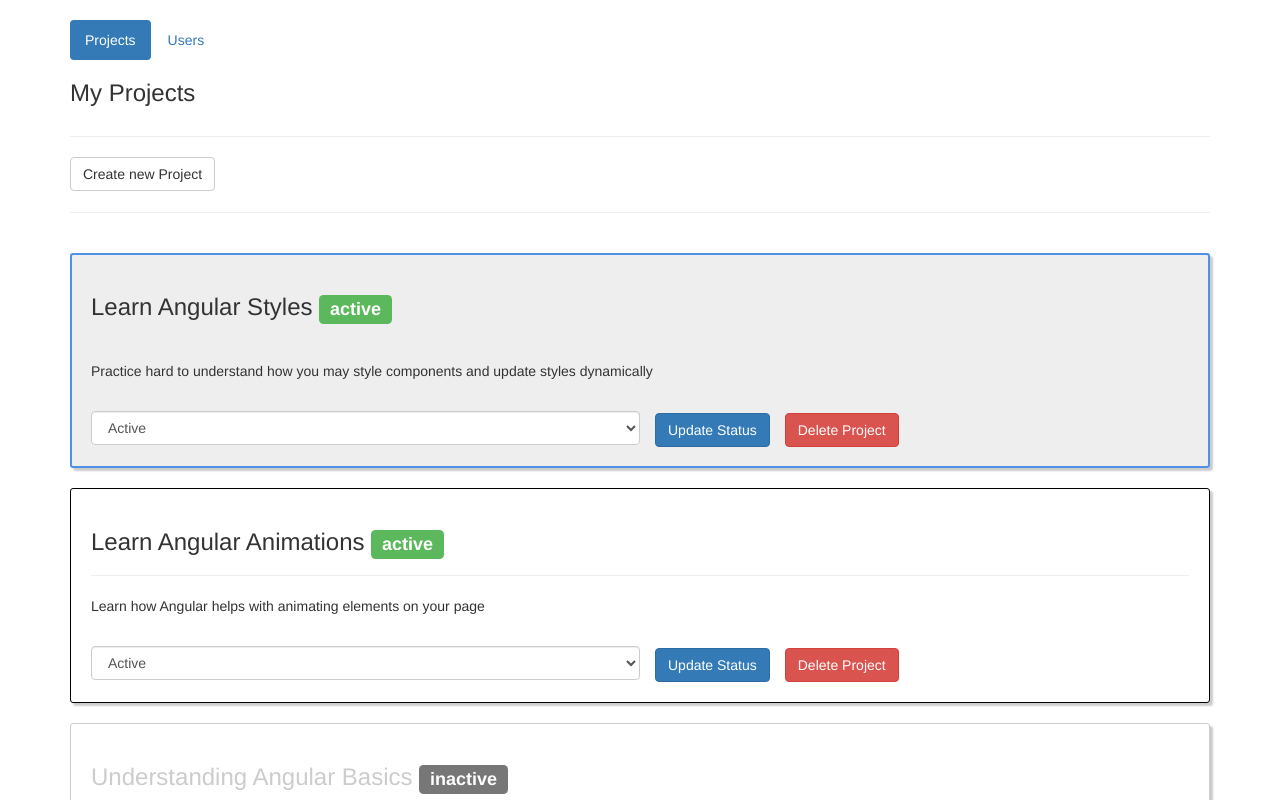
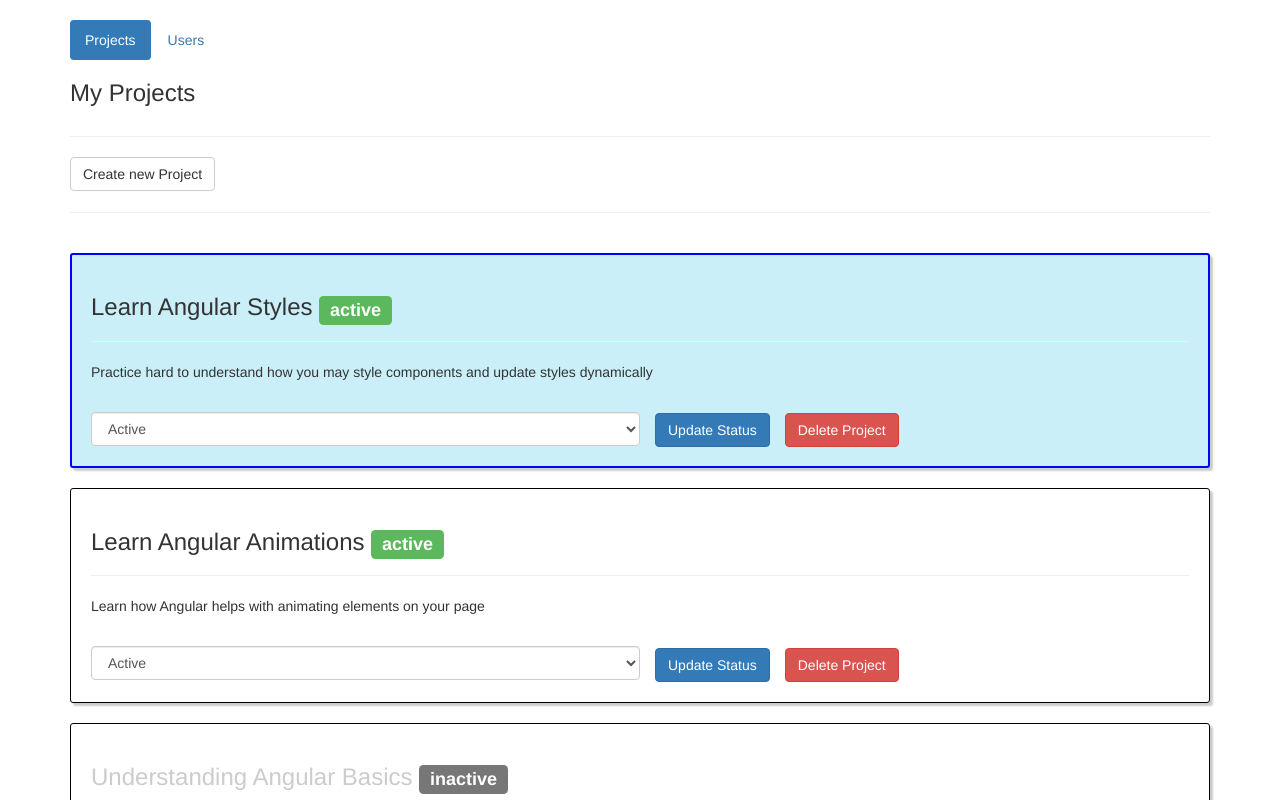
Before and after one commit to Bombaxo/ng-animations, an Angular app: page / in a window 1280 px wide. Shown: the top 800 px of the page. Built offline with nearby package versions, Linux system fonts and the light colour scheme.

Commit message:
first angular animation, replace css animations

```diff
--- a/package.json
+++ b/package.json
@@ -24,6 +24,7 @@
     "bootstrap": "^3.3.7",
     "core-js": "^2.4.1",
     "rxjs": "^5.5.6",
+    "web-animations-js": "^2.3.1",
     "zone.js": "^0.8.19"
   },
   "devDependencies": {
--- a/src/app/app.module.ts
+++ b/src/app/app.module.ts
@@ -1,4 +1,5 @@
 import { BrowserModule } from '@angular/platform-browser';
+import { BrowserAnimationsModule } from '@angular/platform-browser/animations';
 import { NgModule } from '@angular/core';
 import { FormsModule } from '@angular/forms';
 import { HttpModule } from '@angular/http';
@@ -21,6 +22,7 @@ import { AppRoutingModule } from './app-routing.module';
   ],
   imports: [
     BrowserModule,
+    BrowserAnimationsModule,
     FormsModule,
     HttpModule,
     AppRoutingModule
--- a/src/app/project/project.component.css
+++ b/src/app/project/project.component.css
@@ -1,15 +1,15 @@
 :host{
     display: block;
-    border: 1px solid black;
+    /* border: 1px solid black; */
     border-radius: 3px;
     box-shadow: 3px 3px 2px #ccc;
     margin: 20px 0;
     padding: 20px;
 }
 
-:host(.marked){
+/* :host(.marked){
     padding: 19px;
-}
+} */
 
 .form-control{
     display: inline-block;
--- /dev/null
+++ b/src/app/projects/animations.ts
@@ -0,0 +1,30 @@
+import { trigger, state, style, transition, animate } from '@angular/animations';
+
+export const markedTrigger = trigger( 'markedState', [
+    state('default', style({
+        border: '1px solid black',
+        backgroundColor: 'transparent'
+    })),
+    state('marked', style({
+        border: '2px solid blue',
+        backgroundColor: '#caeff9',
+        padding: '19px'
+    })),
+    transition('default => marked', [
+        style({
+            border: '2px solid black',
+            padding: '19px'
+        }),
+        animate('300ms ease-out', style({
+            transform: 'scale(1.05)'
+        })),
+        animate(200)
+    ]),
+    transition('marked <=> default', [
+        style({
+            border: '1px solid black',
+            padding: '20px'
+        }),
+        animate('300ms ease-out')
+    ])
+]);
--- a/src/app/projects/projects.component.css
+++ b/src/app/projects/projects.component.css
@@ -5,10 +5,10 @@
 }
 
 .marked{
-    border: 2px solid rgb(79, 145, 231);
-    background-color: rgba(233, 233, 233, 0.781);
-    transition: all 0.2s ease-in-out 0.2s;
-    animation: marked 0.5s ease-out forwards;
+    /* border: 2px solid rgb(79, 145, 231);
+    background-color: rgba(233, 233, 233, 0.781); */
+    /* transition: all 0.2s ease-in-out 0.2s;
+    animation: marked 0.5s ease-out forwards; */
 }
 
 @keyframes marked {
--- a/src/app/projects/projects.component.html
+++ b/src/app/projects/projects.component.html
@@ -37,7 +37,8 @@
     <app-project
       *ngFor="let prj of projects; let i = index"
       [project]="prj"
-      [ngClass]="{ marked: markedPrjIndex === i, inactive: prj.status === 'inactive' }"
+      [@markedState]="markedPrjIndex === i ? 'marked' : 'default'"
+      [ngClass]="{ inactive: prj.status === 'inactive' }"
       (statusUpdated)="onStatusUpdated($event, i)"
       (projectDeleted)="onProjectDeleted(i)"
       (click)="markedPrjIndex = i"></app-project>
--- a/src/app/projects/projects.component.ts
+++ b/src/app/projects/projects.component.ts
@@ -3,11 +3,15 @@ import { Component, OnInit } from '@angular/core';
 import { Project } from './project.model';
 
 import { ProjectsService } from './projects.service';
+import { markedTrigger } from './animations';
 
 @Component({
   selector: 'app-projects',
   templateUrl: './projects.component.html',
   styleUrls: ['./projects.component.css'],
+  animations: [
+    markedTrigger
+  ]
 })
 export class ProjectsComponent implements OnInit {
   projects: Project[];
--- a/src/polyfills.ts
+++ b/src/polyfills.ts
@@ -50,7 +50,7 @@ import 'core-js/es7/reflect';
  * Required to support Web Animations `@angular/platform-browser/animations`.
  * Needed for: All but Chrome, Firefox and Opera. http://caniuse.com/#feat=web-animation
  **/
-// import 'web-animations-js';  // Run `npm install --save web-animations-js`.
+import 'web-animations-js';  // Run `npm install --save web-animations-js`.
 
 /**
  * By default, zone.js will patch all possible macroTask and DomEvents
```
Also changed, not shown: 1 other file (tests, documents, lock files or other folders).
